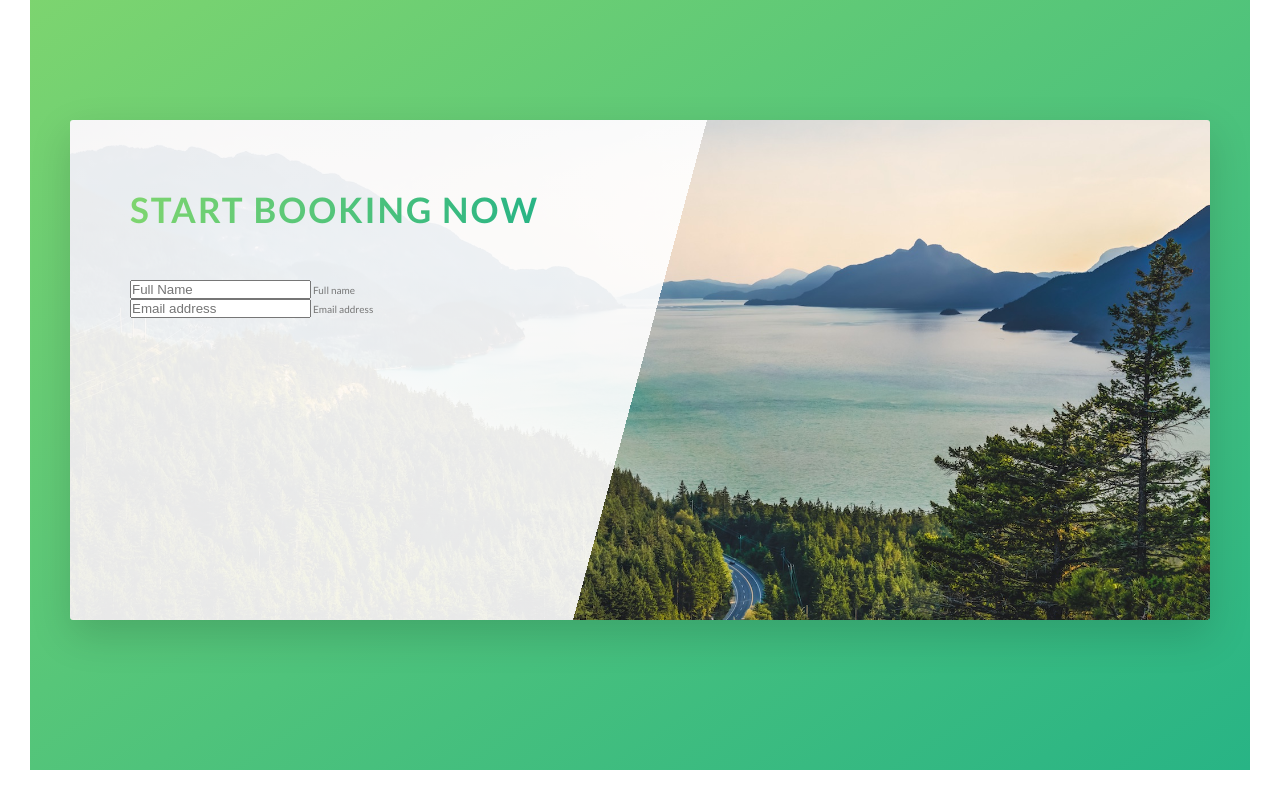
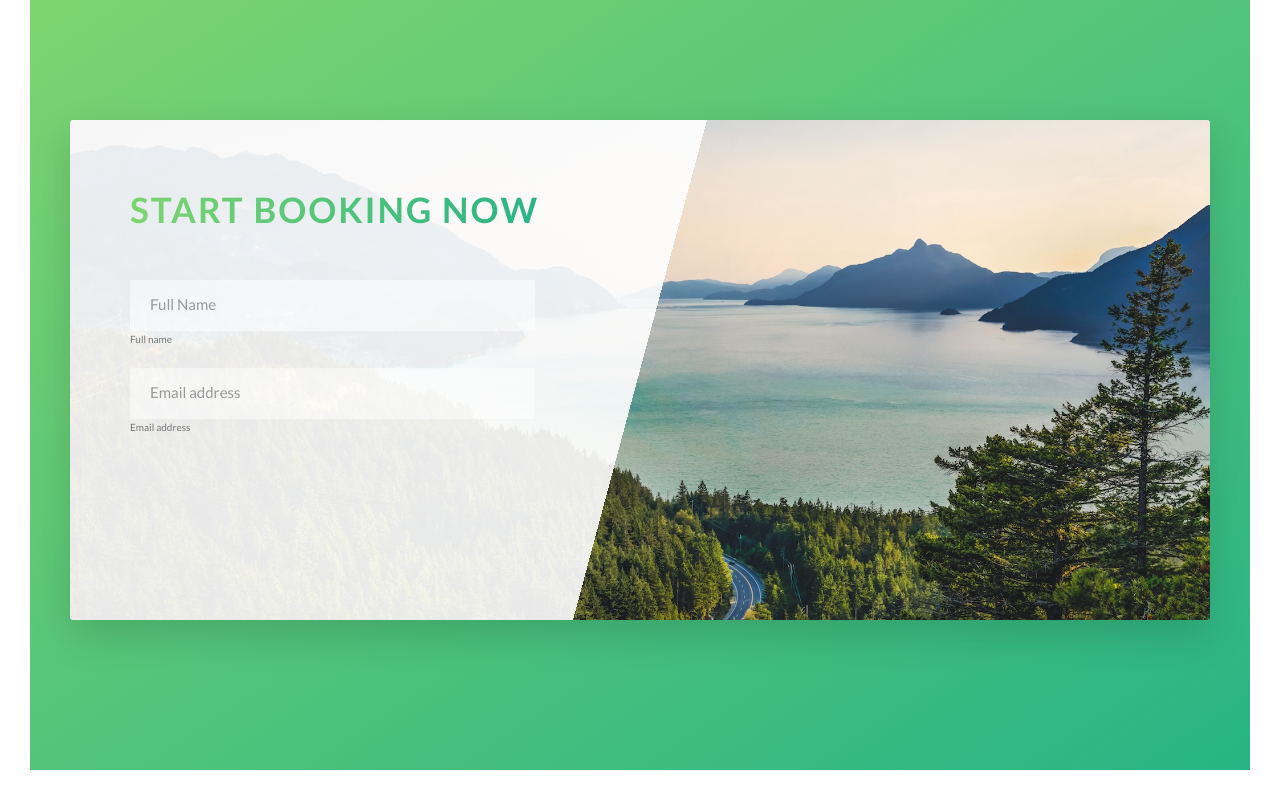
Before and after one commit to Shevotool/Natours, a website: page index.html in a window 1280 px wide. Shown: the part 4636-5436 px from the top of the page. Drawn offline with Linux system fonts and the light colour scheme.

Commit message:
Booking Section

```diff
--- a/sass/abstracts/_variables.scss
+++ b/sass/abstracts/_variables.scss
@@ -13,6 +13,8 @@ $color-grey-light-1: #f7f7f7;
 $color-grey-light-2: #eee;
 
 $color-grey-dark: #777;
+$color-grey-dark-2: #999  ;
+
 $color-white: #fff;
 $color-black: #000;
 
--- /dev/null
+++ b/sass/components/_form.scss
@@ -0,0 +1,37 @@
+.form{
+
+  &__group:not(:last-child) {
+    margin-bottom: 2rem;
+  }
+
+  &__input {
+    font-size: 1.5rem;
+    font-family: inherit;
+    color: inherit;
+    padding: 1.5rem 2rem;
+    border-radius: 2px;
+    background-color: rgba($color-white, .5);
+    border: none;
+    border-bottom: 3px solid transparent;
+    width: 90%;
+    display: block;
+
+      &:focus {
+          outline: none;
+          box-shadow: 0 1rem 2rem rgba($color-black, .1);
+          border-bottom: 3px solid $color-primary;
+        }
+
+      &:focus:invalid {
+        border-bottom: 3px solid $color-secondary-dark;
+      }
+
+      &::-webkit-input-placeholder {
+          color: $color-grey-dark-2;
+        }
+  }
+
+
+
+  &__label {}
+}
--- a/sass/main.scss
+++ b/sass/main.scss
@@ -7,12 +7,13 @@
 @import "base/typography";
 @import "base/utilities";
 
+@import "components/bg-video";
 @import "components/button";
 @import "components/card";
 @import "components/composition";
 @import "components/feature-box";
+@import "components/form";
 @import "components/story";
-@import "components/bg-video";
 
 
 @import "layout/grid";
```
Also changed, not shown: css/style.css.
